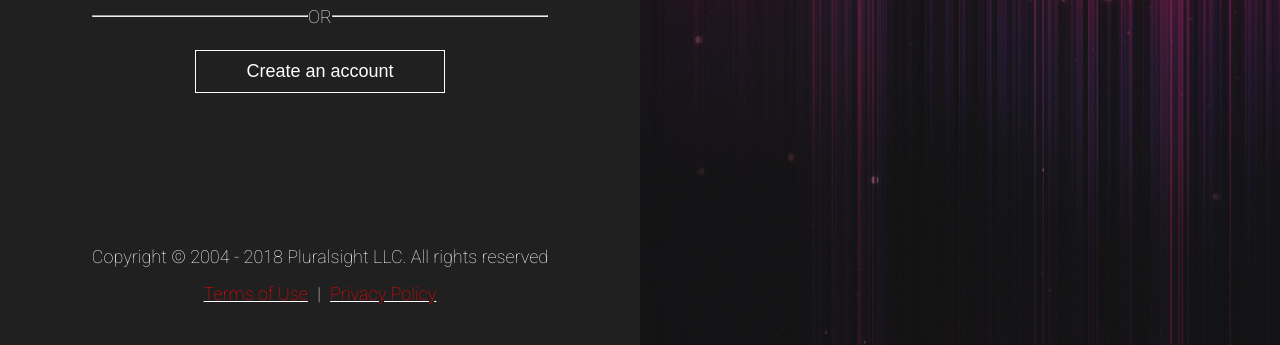
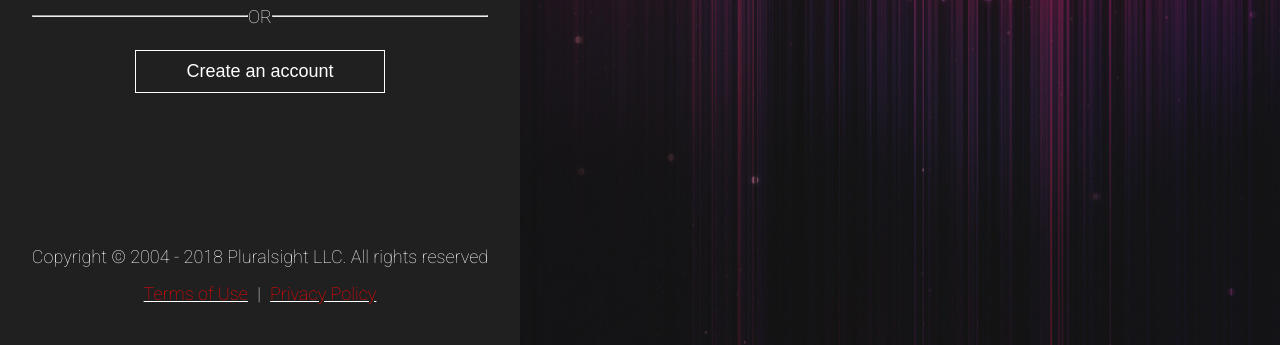
Before and after one commit to diparshan/Pluralsight-login-page, a plain HTML site: page index.html in a window 1280 px wide. Shown: the part 495-840 px from the top of the page. Drawn offline with Linux system fonts and the light colour scheme.

Commit message:
big screen responsive fix

```diff
--- a/css/style.css
+++ b/css/style.css
@@ -159,8 +159,11 @@ footer.buttom p {
 
 /*responsive*/
 @media (min-width: 1200px) {
-  .content {
-    grid-template-columns: 4fr 6fr;
+  .left {
+    flex: 4;
+  }
+  .right {
+    flex: 6;
   }
 }
 
```
